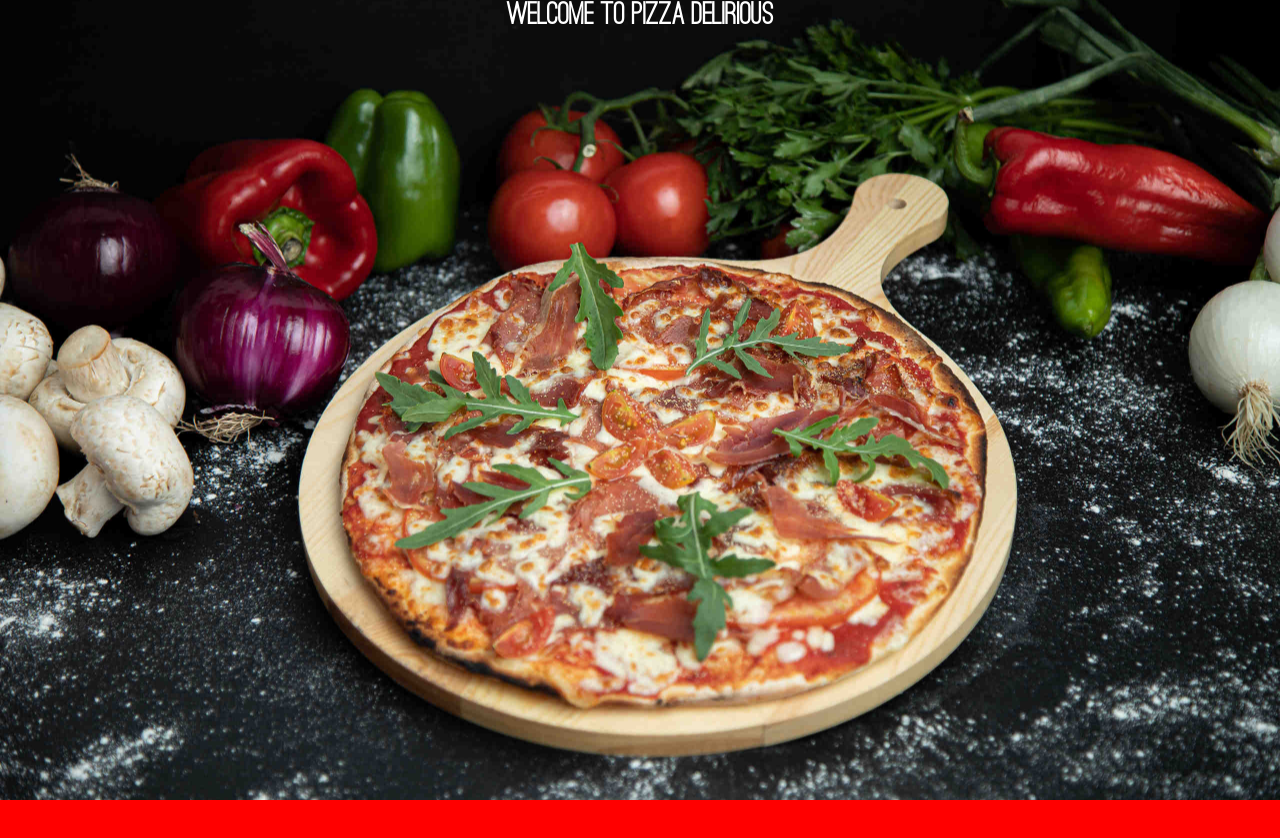
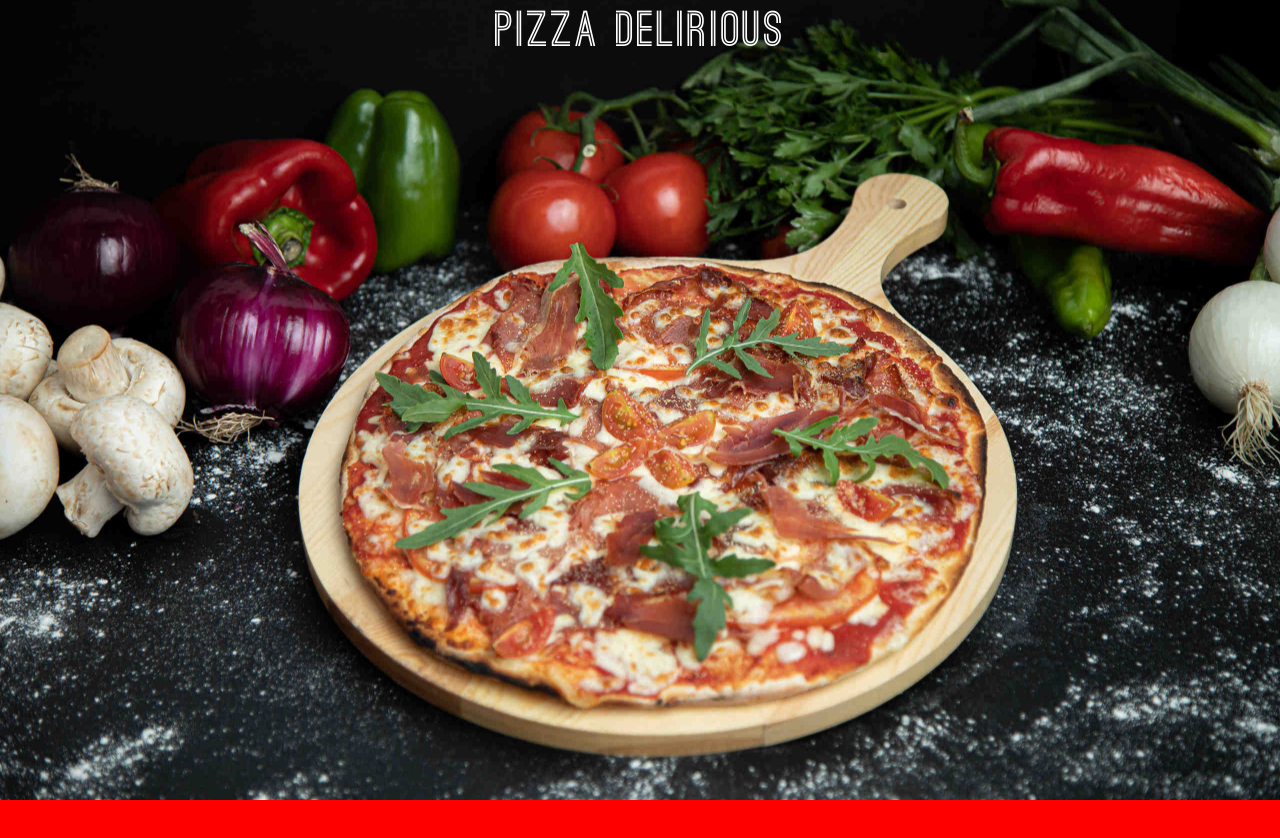
Before and after one commit to calamarico/deliriousweb, an Angular app: page / in a window 1280 px wide. Shown: the top 838 px of the page. Built offline with nearby package versions, Linux system fonts and the light colour scheme; what @nguniversal/module-map-ngfactory-loader would draw is missing.

Commit message:
Add material icons

```diff
--- a/package.json
+++ b/package.json
@@ -29,6 +29,7 @@
     "@nguniversal/module-map-ngfactory-loader": "8.1.1",
     "core-js": "^3.2.1",
     "express": "^4.15.2",
+    "material-design-icons": "^3.0.1",
     "rxjs": "^6.5.3",
     "rxjs-compat": "^6.0.0-rc.0",
     "tslib": "^1.10.0",
--- a/src/app/app.component.html
+++ b/src/app/app.component.html
@@ -1,5 +1,8 @@
 <header class="delirious-bg">
-  <h1>Welcome to Pizza Delirious</h1>
+  <div class="header-top">
+    <h1>Pizza Delirious</h1>
+    <!-- <i class="material-icons">visibility</i> -->
+  </div>
 </header>
 <section style="height:250px; width:100%; background-color:red">
 
--- a/src/styles.scss
+++ b/src/styles.scss
@@ -1,17 +1,28 @@
 @import './assets/_mixins';
 @import './assets/fonts';
+@import '~material-design-icons/iconfont/material-icons.css';
 
 body {
   margin: 0;
 }
 
 header {
+  position: relative;
   text-align: center;
   color: white;
-  h1 {
-    font-family: OstrichRegular;
-    margin: 0;
+
+  .header-top {
+    position: relative;
+    padding-top: 10px;
+
+    h1 {
+      font-family: OstrichBold;
+      font-size: 48px;
+      letter-spacing: 2px;
+      margin: 0;
+    }
   }
+
 }
 
 .delirious-bg {
```
Also changed, not shown: 1 other file (tests, documents, lock files or other folders).
